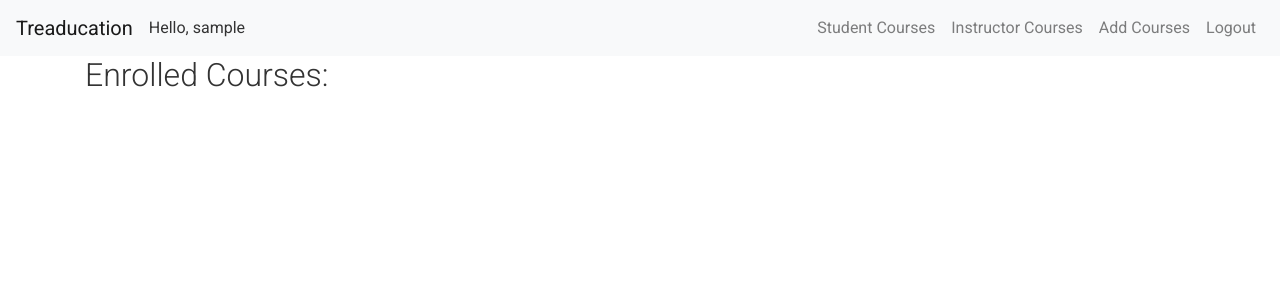
After one commit to laboyd001/treaducation, a Django app: page /enroll_list/ in a window 1280 px wide. The commit adds this page. Shown: the top 300 px of the page. Run offline with Django 3.2, Linux system fonts and the light colour scheme; the visitor is signed in with stand-in values (Sample User, id 1); data that the repository does not hold is empty; some libraries are stand-ins or nearby versions.

Commit message:
added filtered list of student classes

```diff
--- a/courses/models.py
+++ b/courses/models.py
@@ -40,6 +40,7 @@ class Course(models.Model):
     class Meta:
         ordering = ['created']
 
+
     def __str__(self):
         return self.title
 
--- a/courses/templates/courses/base.html
+++ b/courses/templates/courses/base.html
@@ -18,7 +18,10 @@
 
       <ul class="navbar-nav ml-auto">
         <li class="nav-item">
-          <a class="nav-link" href="{% url 'courses:my_courses' %}">My Courses</a>
+            <a class="nav-link" href="{% url 'courses:enroll_list' %}">Student Courses</a>
+        </li>
+        <li class="nav-item">
+          <a class="nav-link" href="{% url 'courses:my_courses' %}">Instructor Courses</a>
         </li>
         <li class="nav-item">
           <a class="nav-link" href="{% url 'courses:new_course' user.id %}">Add Courses</a>
--- /dev/null
+++ b/courses/templates/courses/student_courses.html
@@ -0,0 +1,9 @@
+{% extends 'courses/base.html' %}
+
+{% block content %}
+    <h2>Enrolled Courses:</h2>
+
+    {% for course_enrollment in course_enrollments %}
+        <p>{{ course_enrollment.course.title }}</p>
+    {% endfor %}
+{% endblock content %}
--- a/courses/urls.py
+++ b/courses/urls.py
@@ -59,7 +59,8 @@ urlpatterns = [
     # ======================================================
 
     # add course_student relationship to join table
-     path('student_enroll/<int:course_id>/', views.student_enroll, name='student_enroll'),
-
+    path('student_enroll/<int:course_id>/', views.student_enroll, name='student_enroll'),
+    # view a student's list of courses
+    path('enroll_list/', views.enroll_list, name='enroll_list'),
 
 ]
--- a/courses/views.py
+++ b/courses/views.py
@@ -309,9 +309,6 @@ def student_enroll(request, course_id):
     student = User.objects.get(id=request.user.id)
     enrolled_course = Course.objects.get(id=course_id)
 
-    print('student', student.id)
-    print('course', enrolled_course.id)
-
     if request.method == 'POST':
         # creates new join table record with current user and selected course
         new_student = CourseStudent(
@@ -321,6 +318,21 @@ def student_enroll(request, course_id):
 
         new_student.save()
 
+    return render(request, 'courses/enroll_success.html')
+
+def enroll_list(request):
+    """lists the courses in which the request student has enrolled
+    """
+
+    courses = CourseStudent.objects.filter(student = request.user)
+    course_enrollments = courses
+    context = {
+        'course_enrollments':course_enrollments,
+    }
+
+    return render(request, 'courses/student_courses.html', context)
+
+
 
 
 
```
Also changed, not shown: courses/templates/courses/enroll_success.html (added, +8 -0 lines).
